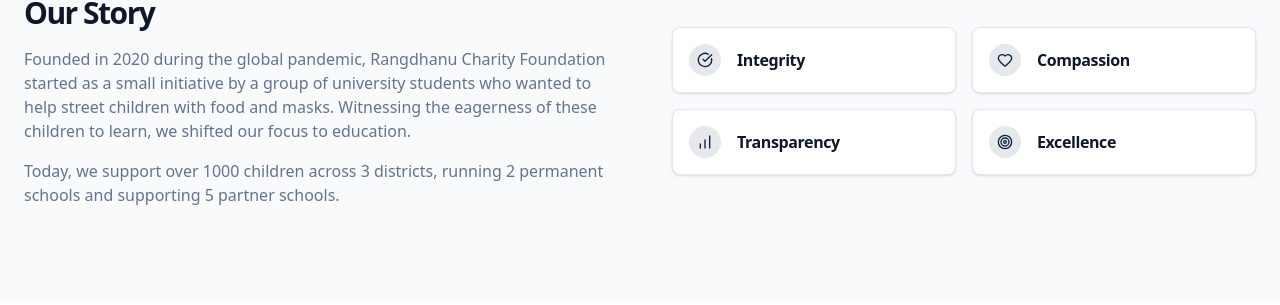
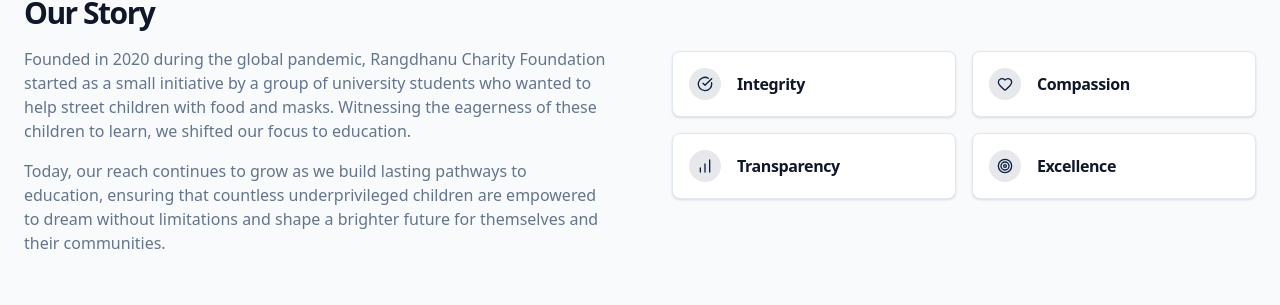
Before and after one commit to rangdhanu-charity/rangdhanu-charity, a Next.js app: page /about in a window 1280 px wide. Shown: the part 946-1251 px from the top of the page. Built offline with nearby package versions, Linux system fonts and the light colour scheme; no server answers; the database is empty.

Commit message:
fix(auth): update state with lastActiveAt; content(about): generic inspiring text

```diff
--- a/src/app/about/page.tsx
+++ b/src/app/about/page.tsx
@@ -60,8 +60,7 @@
                             Witnessing the eagerness of these children to learn, we shifted our focus to education.
                         </p>
                         <p className="text-muted-foreground">
-                            Today, we support over 1000 children across 3 districts, running 2 permanent schools and
-                            supporting 5 partner schools.
+                            Today, our reach continues to grow as we build lasting pathways to education, ensuring that countless underprivileged children are empowered to dream without limitations and shape a brighter future for themselves and their communities.
                         </p>
                     </div>
                     <div className="flex-1 grid gap-4 sm:grid-cols-2">
--- a/src/lib/auth-context.tsx
+++ b/src/lib/auth-context.tsx
@@ -86,15 +86,16 @@
                             (userData.role ? [userData.role] : (prev.roles || ["member"]))
                     };
 
-                    // Only update session storage if meaningful data changed, ignore lastActiveAt ping
+                    // Update session storage only if meaningful data changed, ignore lastActiveAt ping
                     const prevForCompare = { ...prev, lastActiveAt: undefined };
                     const nextForCompare = { ...updatedUser, lastActiveAt: undefined };
 
                     if (JSON.stringify(prevForCompare) !== JSON.stringify(nextForCompare)) {
                         sessionStorage.setItem("auth_user", JSON.stringify(updatedUser));
-                        return updatedUser;
                     }
-                    return prev;
+
+                    // ALWAYS return updatedUser so React state re-renders and UI shows active indicator
+                    return updatedUser;
                 });
             }
         });
```
